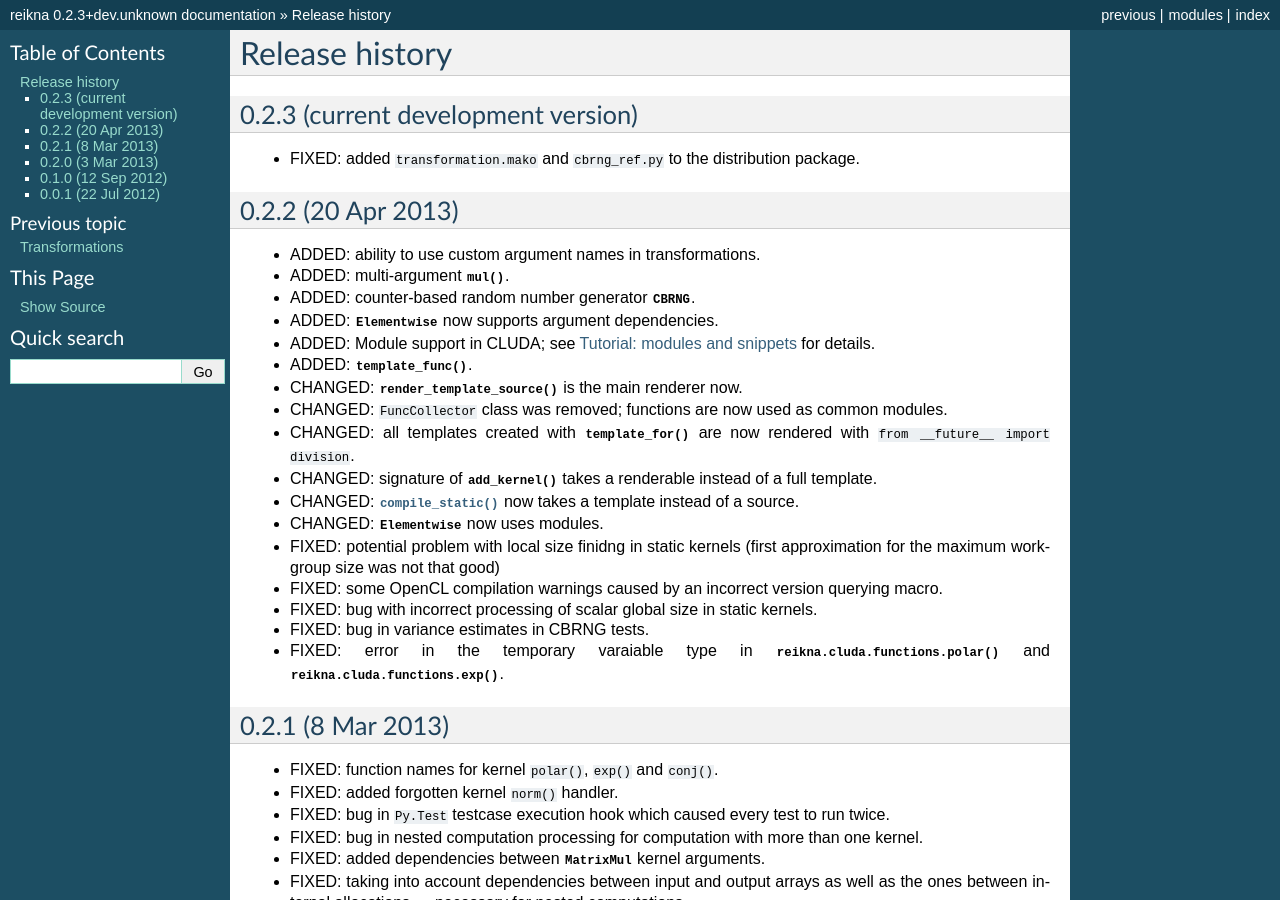
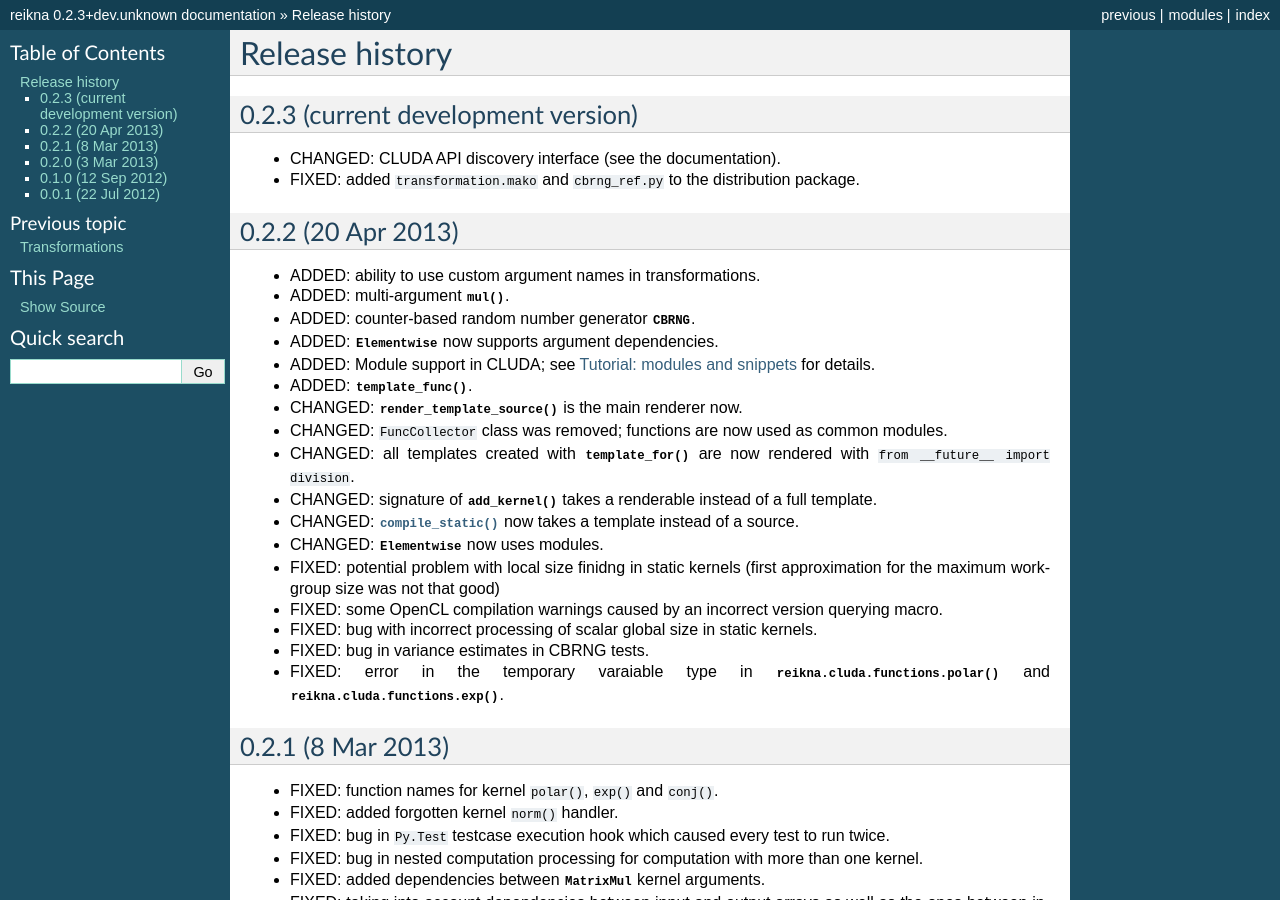
Before and after one commit to fjarri/reikna, a Sphinx documentation site: the page built from doc/source/history.rst, in a window 1280 px wide and 900 px high. Built offline with Sphinx 7.4.7, drawn with Linux system fonts in a browser that asks for light colours.

Commit message:
doc/history: added a change

```diff
--- a/doc/source/history.rst
+++ b/doc/source/history.rst
@@ -5,6 +5,8 @@ Release history
 
 0.2.3 (current development version)
 ===================================
+
+* CHANGED: CLUDA API discovery interface (see the documentation).
 
 * FIXED: added ``transformation.mako`` and ``cbrng_ref.py`` to the distribution package.
 
```
